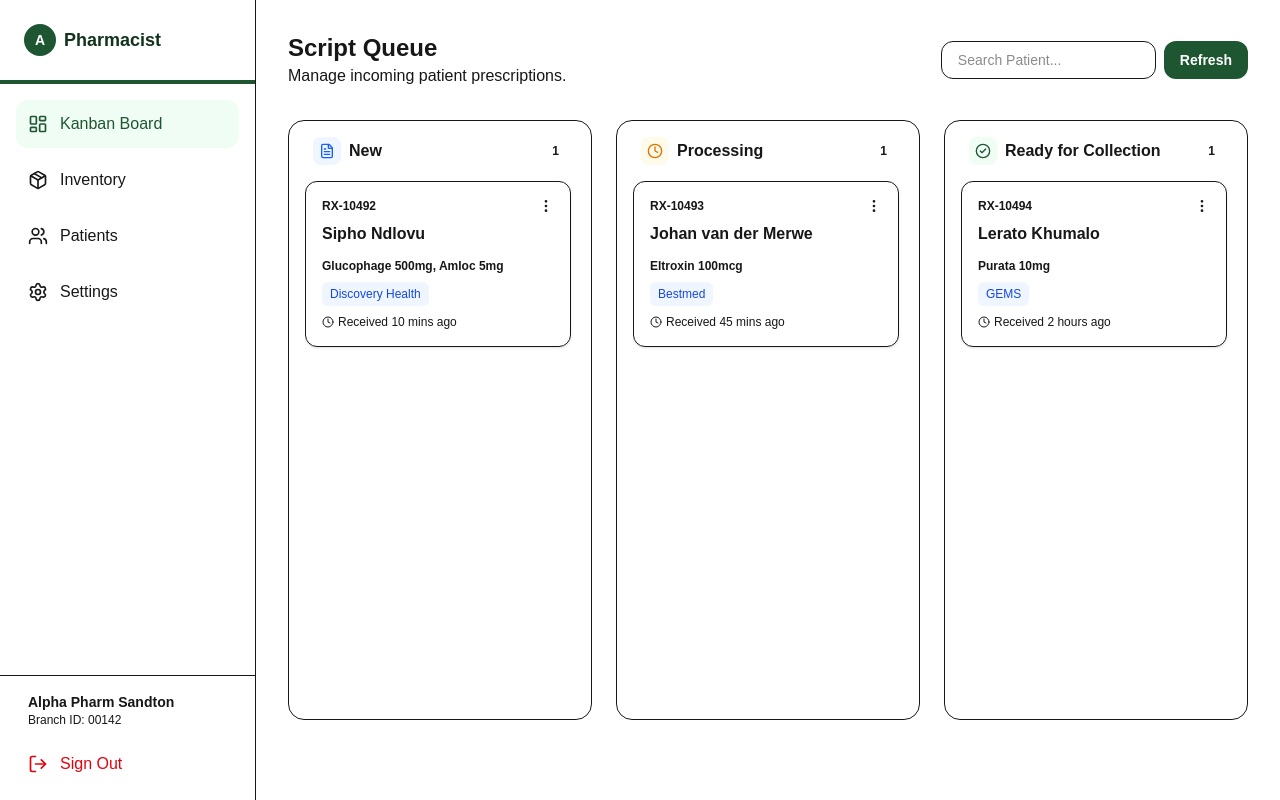
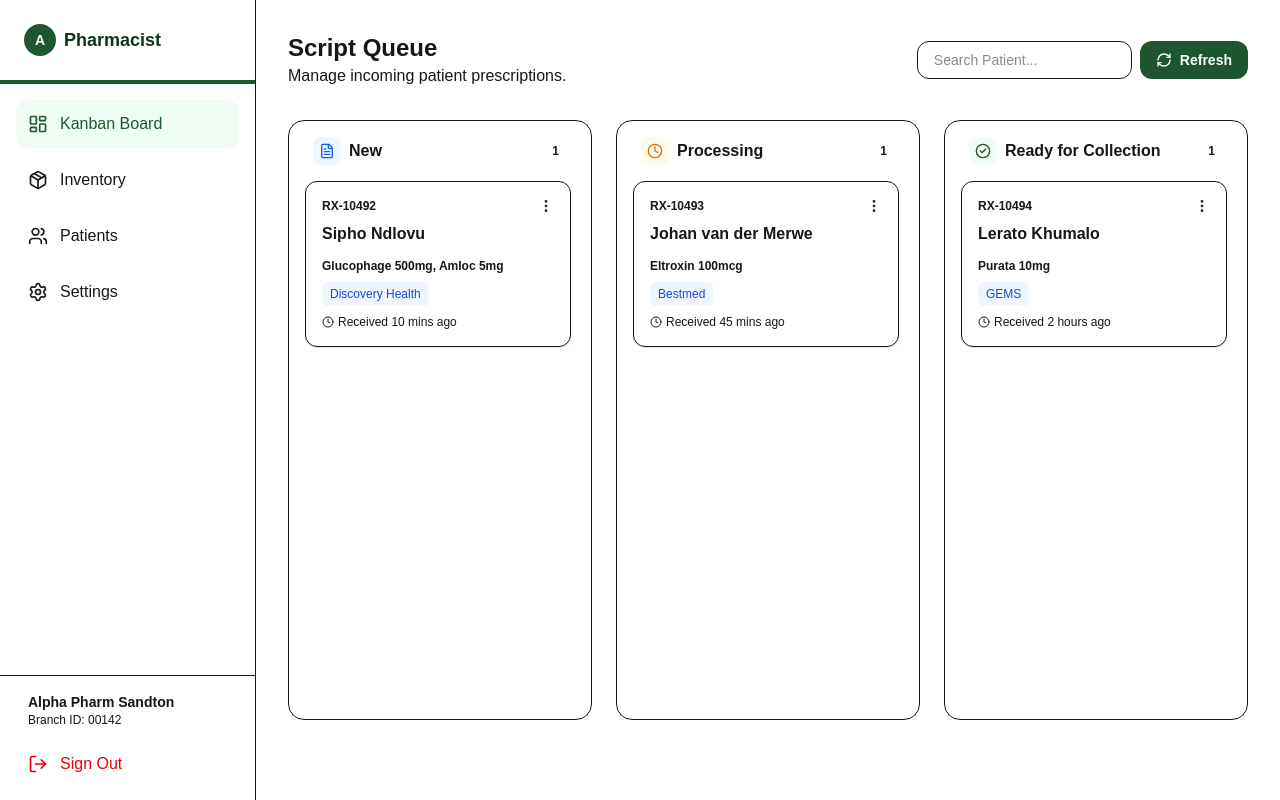
Before and after one commit to allanboraine-dev/Alpha-Pharmacy, a Next.js app: page /pharmacist/dashboard in a window 1280 px wide. Built offline with nearby package versions, Linux system fonts and the light colour scheme.

Commit message:
feat: Pharmacist mock workflow UI with live refresh sim and status pipeline

```diff
--- a/src/app/pharmacist/dashboard/page.tsx
+++ b/src/app/pharmacist/dashboard/page.tsx
@@ -1,7 +1,7 @@
 "use client";
 
 import { useState } from "react";
-import { FileText, Clock, CheckCircle2, MoreVertical, X, UploadCloud, Activity } from "lucide-react";
+import { FileText, Clock, CheckCircle2, MoreVertical, X, UploadCloud, Activity, RefreshCw } from "lucide-react";
 import { useLocalStorage } from "@/hooks/useLocalStorage";
 import { motion, AnimatePresence } from "framer-motion";
 
@@ -27,6 +27,28 @@ export default function KanbanBoard() {
   const [scripts, setScripts] = useLocalStorage<Script[]>("alpha_pharm_scripts_sa_mock", INITIAL_SCRIPTS);
   const [selectedScript, setSelectedScript] = useState<Script | null>(null);
   const [showIntegrations, setShowIntegrations] = useState(false);
+  const [isRefreshing, setIsRefreshing] = useState(false);
+
+  const handleRefresh = () => {
+    setIsRefreshing(true);
+    setTimeout(() => {
+      const hasNewScript = scripts.some(s => s.id === "RX-10495");
+      if (!hasNewScript) {
+        setScripts([{ id: "RX-10495", patientName: "David Naidoo", idNumber: "8502125022081", medicalAid: "Bonitas", medication: "Panado 500mg, Voltaren Gel", status: "New", timeUploaded: "Just now" }, ...scripts]);
+      }
+      setIsRefreshing(false);
+    }, 1200);
+  };
+
+  const handleStatusChange = (newStatus: ScriptStatus | "Completed") => {
+    if (newStatus === "Completed") {
+      setScripts(scripts.filter(s => s.id !== selectedScript?.id));
+    } else {
+      setScripts(scripts.map(s => s.id === selectedScript?.id ? { ...s, status: newStatus as ScriptStatus } : s));
+    }
+    setShowIntegrations(false);
+    setSelectedScript(null);
+  };
 
   const columns: { title: ScriptStatus; icon: any; color: string; bgColor: string }[] = [
     { title: "New", icon: FileText, color: "text-blue-600", bgColor: "bg-blue-50 dark:bg-blue-900/30 dark:text-blue-400" },
@@ -53,7 +75,12 @@ export default function KanbanBoard() {
         </div>
         <div className="flex gap-2">
           <input type="text" placeholder="Search Patient..." className="border border-input bg-background rounded-xl px-4 py-2 focus:outline-none focus:ring-2 focus:ring-[var(--color-alpha-green)] text-sm" />
-          <button className="bg-[var(--color-alpha-green)] text-white px-4 py-2 rounded-xl text-sm font-semibold hover:bg-[var(--color-alpha-green-light)] transition-colors">
+          <button
+            onClick={handleRefresh}
+            disabled={isRefreshing}
+            className="flex items-center gap-2 bg-[var(--color-alpha-green)] text-white px-4 py-2 rounded-xl text-sm font-semibold hover:bg-[var(--color-alpha-green-light)] transition-colors disabled:opacity-70"
+          >
+            <RefreshCw className={`w-4 h-4 ${isRefreshing ? "animate-spin" : ""}`} />
             Refresh
           </button>
         </div>
@@ -160,7 +187,7 @@ export default function KanbanBoard() {
                   </div>
 
                   <div className="pt-6 border-t border-border">
-                    {!showIntegrations ? (
+                    {selectedScript.status === "New" && !showIntegrations && (
                       <button
                         onClick={() => setShowIntegrations(true)}
                         className="w-full bg-[var(--color-alpha-green)] hover:bg-[var(--color-alpha-green-light)] text-white font-bold py-3 rounded-xl flex items-center justify-center gap-2 transition-all shadow-lg active:scale-95"
@@ -168,7 +195,8 @@ export default function KanbanBoard() {
                         <UploadCloud className="w-5 h-5" />
                         Push to Dispensing Software
                       </button>
-                    ) : (
+                    )}
+                    {selectedScript.status === "New" && showIntegrations && (
                       <motion.div initial={{ opacity: 0, y: 10 }} animate={{ opacity: 1, y: 0 }} className="space-y-3">
                          <p className="text-sm font-bold text-foreground mb-2">Select Integration:</p>
                          <button onClick={() => handleExport('Allegra Health Network')} className="w-full bg-background border-2 border-blue-600 hover:bg-blue-50 dark:hover:bg-blue-900/20 text-blue-600 font-bold py-3 rounded-xl flex items-center justify-center gap-2 transition-all">
@@ -180,6 +208,22 @@ export default function KanbanBoard() {
                          <button onClick={() => setShowIntegrations(false)} className="w-full mt-2 text-sm text-muted-foreground hover:text-foreground font-medium">Cancel</button>
                       </motion.div>
                     )}
+                    {selectedScript.status === "Processing" && (
+                      <button
+                        onClick={() => handleStatusChange("Ready for Collection")}
+                        className="w-full bg-amber-500 hover:bg-amber-600 text-white font-bold py-3 rounded-xl flex items-center justify-center gap-2 transition-all shadow-lg active:scale-95"
+                      >
+                        <CheckCircle2 className="w-5 h-5" /> Mark Ready for Collection
+                      </button>
+                    )}
+                    {selectedScript.status === "Ready for Collection" && (
+                      <button
+                        onClick={() => handleStatusChange("Completed")}
+                        className="w-full bg-[var(--color-alpha-green)] hover:bg-[var(--color-alpha-green-light)] text-white font-bold py-3 rounded-xl flex items-center justify-center gap-2 transition-all shadow-lg active:scale-95"
+                      >
+                        <CheckCircle2 className="w-5 h-5" /> Sign Off & Archive
+                      </button>
+                    )}
                   </div>
                 </div>
               </div>
```
